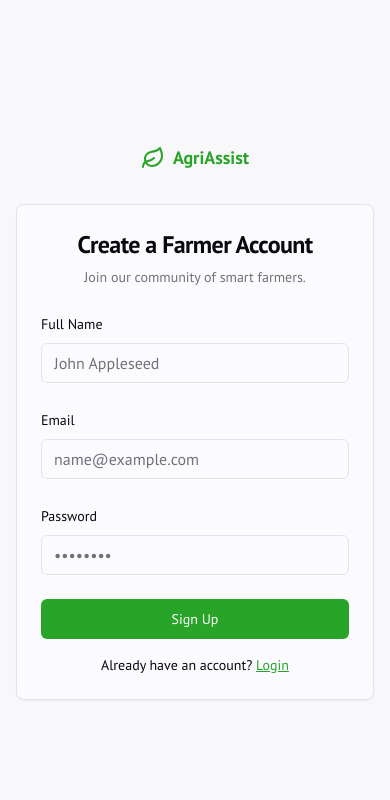
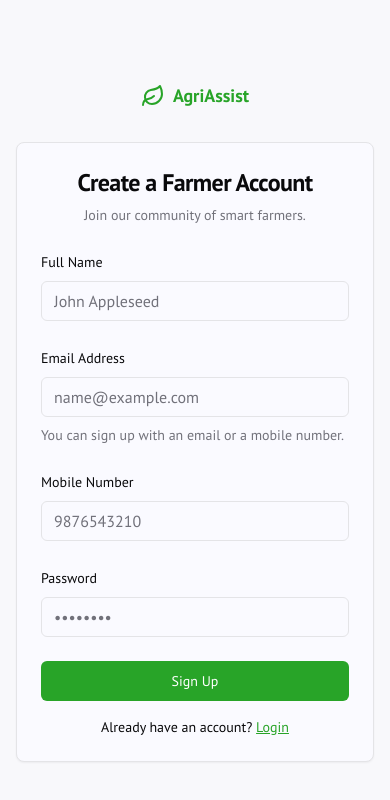
Before and after one commit to 23f3001369/Krishi-Setu, a Next.js app: page /signup in a window 390 px wide. Shown: the top 800 px of the page. Built offline with nearby package versions, Linux system fonts and the light colour scheme.

Commit message:
Allow farmers to either signup using email or mobile number or both if t

```diff
--- a/src/app/(auth)/login/page.tsx
+++ b/src/app/(auth)/login/page.tsx
@@ -13,7 +13,7 @@ export default function FarmerLoginPage() {
     <Card>
       <CardHeader className="text-center">
         <CardTitle className="text-2xl font-headline">Farmer Login</CardTitle>
-        <CardDescription>Enter your credentials to access your dashboard.</CardDescription>
+        <CardDescription>Enter your email or mobile number to access your dashboard.</CardDescription>
       </CardHeader>
       <CardContent>
         <FarmerLoginForm />
--- a/src/components/auth/farmer-login-form.tsx
+++ b/src/components/auth/farmer-login-form.tsx
@@ -19,9 +19,7 @@ import { useToast } from "@/hooks/use-toast";
 import { useState } from "react";
 
 const formSchema = z.object({
-  email: z.string().email({
-    message: "Please enter a valid email address.",
-  }),
+  identifier: z.string().min(1, "Please enter your email or mobile number."),
   password: z.string().min(6, {
     message: "Password must be at least 6 characters.",
   }),
@@ -35,14 +33,14 @@ export function FarmerLoginForm() {
   const form = useForm<z.infer<typeof formSchema>>({
     resolver: zodResolver(formSchema),
     defaultValues: {
-      email: "",
+      identifier: "",
       password: "",
     },
   });
 
   async function onSubmit(values: z.infer<typeof formSchema>) {
     setIsLoading(true);
-    // TODO: Implement Firebase login logic here
+    // TODO: Implement Firebase login logic here for both email and phone
     console.log(values);
 
     // Mock successful login
@@ -69,12 +67,12 @@ export function FarmerLoginForm() {
       <form onSubmit={form.handleSubmit(onSubmit)} className="space-y-6">
         <FormField
           control={form.control}
-          name="email"
+          name="identifier"
           render={({ field }) => (
             <FormItem>
-              <FormLabel>Email</FormLabel>
+              <FormLabel>Email or Mobile Number</FormLabel>
               <FormControl>
-                <Input placeholder="name@example.com" {...field} />
+                <Input placeholder="name@example.com or 9876543210" {...field} />
               </FormControl>
               <FormMessage />
             </FormItem>
--- a/src/components/auth/farmer-signup-form.tsx
+++ b/src/components/auth/farmer-signup-form.tsx
@@ -9,6 +9,7 @@ import { Button } from "@/components/ui/button";
 import {
   Form,
   FormControl,
+  FormDescription,
   FormField,
   FormItem,
   FormLabel,
@@ -24,10 +25,14 @@ const formSchema = z.object({
   }),
   email: z.string().email({
     message: "Please enter a valid email address.",
-  }),
+  }).optional().or(z.literal('')),
+  mobile: z.string().optional().or(z.literal('')),
   password: z.string().min(6, {
     message: "Password must be at least 6 characters.",
   }),
+}).refine(data => data.email || data.mobile, {
+    message: "Either email or mobile number is required.",
+    path: ["email"], // Show error on email field
 });
 
 export function FarmerSignUpForm() {
@@ -40,6 +45,7 @@ export function FarmerSignUpForm() {
     defaultValues: {
       name: "",
       email: "",
+      mobile: "",
       password: "",
     },
   });
@@ -82,9 +88,25 @@ export function FarmerSignUpForm() {
           name="email"
           render={({ field }) => (
             <FormItem>
-              <FormLabel>Email</FormLabel>
+              <FormLabel>Email Address</FormLabel>
               <FormControl>
                 <Input placeholder="name@example.com" {...field} />
+              </FormControl>
+              <FormDescription>
+                You can sign up with an email or a mobile number.
+              </FormDescription>
+              <FormMessage />
+            </FormItem>
+          )}
+        />
+         <FormField
+          control={form.control}
+          name="mobile"
+          render={({ field }) => (
+            <FormItem>
+              <FormLabel>Mobile Number</FormLabel>
+              <FormControl>
+                <Input placeholder="9876543210" {...field} />
               </FormControl>
               <FormMessage />
             </FormItem>
```
